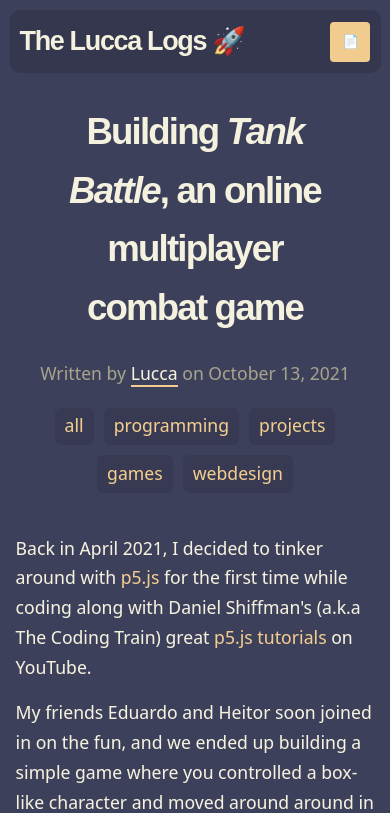
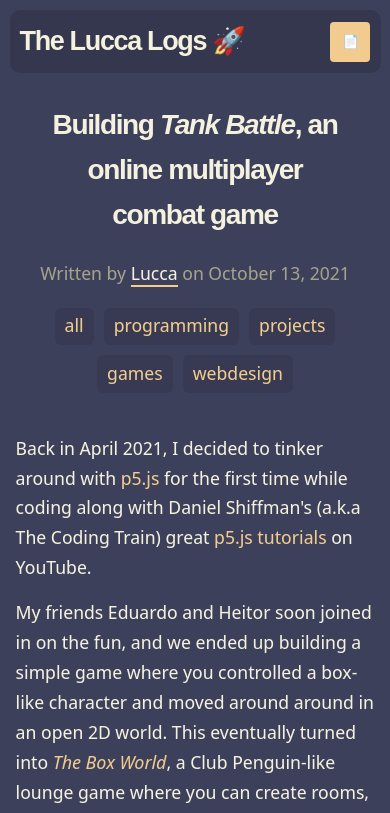
Before and after one commit to ChromeUniverse/Personal-website, a Vue app: page /building-tank-battle in a window 390 px wide. Shown: the top 813 px of the page. Built offline with nearby package versions, Linux system fonts and the light colour scheme; a web font is replaced by a local one.

Commit message:
Minor styling improvements

```diff
--- a/src/App.vue
+++ b/src/App.vue
@@ -497,6 +497,10 @@ pre {
   border-radius: 10px;
 }
 
+.title h1 {
+  font-size: 2em;
+}
+
 @media screen and (max-width: 790px) {
 
   #app {
@@ -524,5 +528,10 @@ pre {
   .sidebar {
     display: none;
   }
+
+  .title h1 {
+    font-size: 1.5em;
+  }
+
 }
 </style>
--- a/src/views/Post.vue
+++ b/src/views/Post.vue
@@ -3,7 +3,7 @@
   <div id="main">
 
     <!-- post title -->
-    <h1 v-html="title" class="title" v-if="!templates.includes('ignore')"></h1>
+    <div v-html="title" class="title" v-if="!templates.includes('ignore')"></div>
 
     <!-- post author and date -->
     <div class="date" v-if="!templates.includes('ignore')">
```
